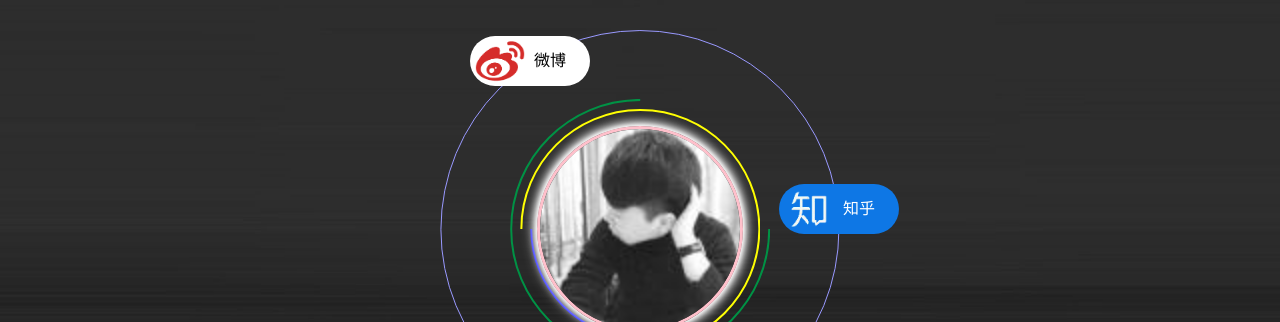
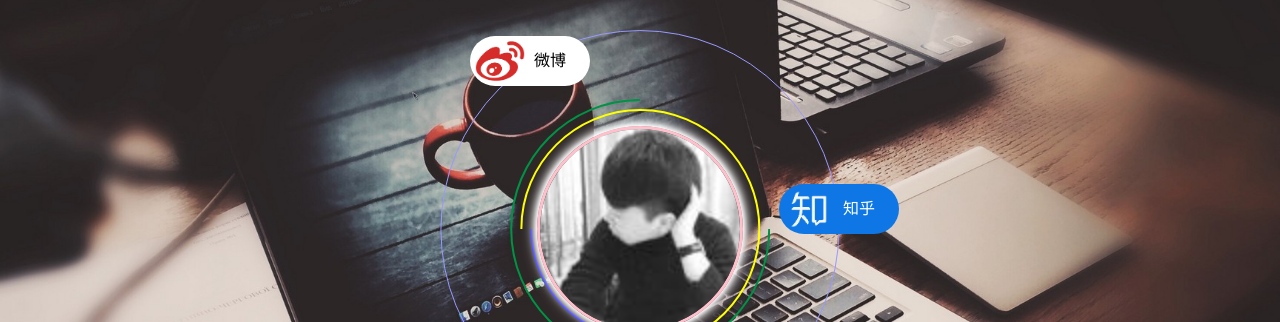
Before and after one commit to lukebiubiubiu/lukebiubiubiu.github.io, a plain HTML site: page index.html in a window 1280 px wide. Shown: the part 75-397 px from the top of the page. Drawn offline with Linux system fonts and the light colour scheme; files whose address does not match are found by name.

Commit message:
Update index.html

```diff
--- a/index.html
+++ b/index.html
@@ -125,7 +125,7 @@
         </div>
 
     </div>
-     <img class="box_bg" src="./images/upload/back3.jpg">
+     <img class="box_bg" src="./images/upload/back5.jpg">
     <foot id="foot" class="foot">
         <h1 class="foot_title">Contact With Me</h1>
         <div class="foot_info_main">
```
